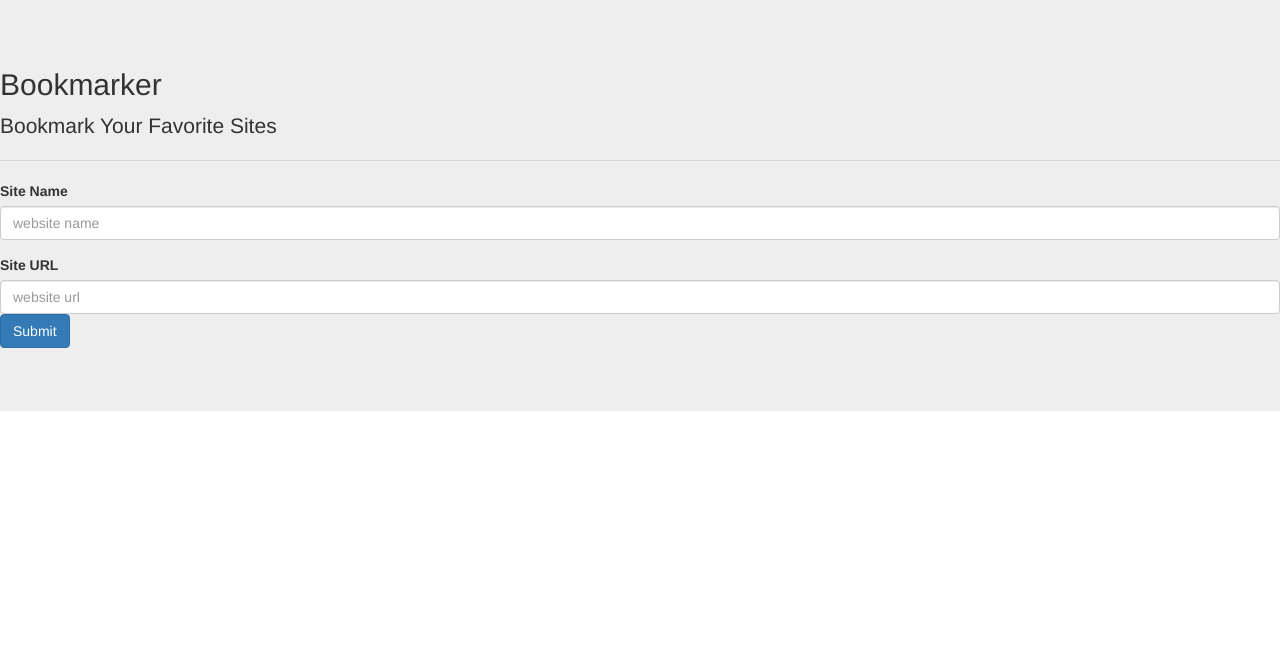
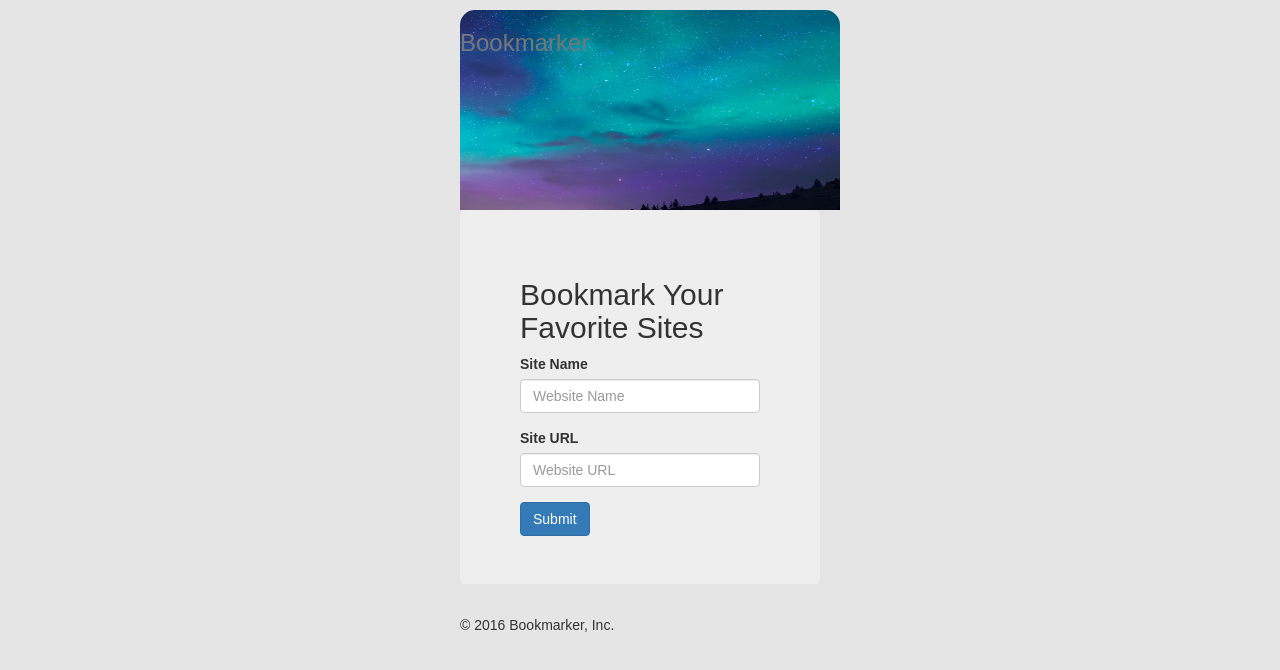
Before and after one commit to jselby2415/frontend-portfolio, a website: page bookmark/index.html in a window 1280 px wide. Drawn offline with nearby package versions, Linux system fonts and the light colour scheme; files that its build step writes are made by us from their sources; files whose address does not match are found by name.

Commit message:
front end apps

```diff
--- a/bookmark/index.html
+++ b/bookmark/index.html
@@ -1,32 +1,117 @@
-<!DOCTYPE HTML>
+
+
+<!DOCTYPE html>
+
 <html lang="en">
+
 <head>
+
 <meta charset="utf-8">
-  	<meta http-equiv="X-UA-Compatible" content="IE-edge">
-  	<meta name="view port" content="width=device-width, initial-scale=1">
-  	<title>BookMark</title>
+
+<meta http-equiv="X-UA-Compatible" content="IE=edge">
+
+<meta name="viewport" content="width=device-width, initial-scale=1">
+
+<title>Site Bookmarker</title>
+
+
 
 <!-- Bootstrap core CSS -->
+
 <link href="css/bootstrap.min.css" rel="stylesheet">
+
+<link href="css/style.css" rel="stylesheet">
+
 </head>
 
-   <body>
+
+
+<body onload="fetchBookmarks()">
+
+
+
+<div class="container">
+
+<div class="header clearfix">
+
+<nav>
+
+
+
+</nav>
+
+<h3 class="text-muted">Bookmarker</h3>
+
+</div>
+
+
+
 <div class="jumbotron">
-      <h2 class="display-4">Bookmarker</h2>
-      <p class="lead">Bookmark Your Favorite Sites</p>
-      <hr class="my-4">
+
+<h2>Bookmark Your Favorite Sites</h2>
+
 <form id="myForm">
+
 <div class="form-group">
+
 <label>Site Name</label>
-    	<input type="text" class="form-control" id="sitename" placeholder="website name">
+
+<input type="text" class="form-control" id="siteName" placeholder="Website Name">
+
 </div>
+
+<div class="form-group">
+
+<label>Site URL</label>
+
+<input type="text" class="form-control" id="siteUrl" placeholder="Website URL">
+
+</div>
+
+<button type="submit" class="btn btn-primary">Submit</button>
+
 </form>
-      <form id="myForm">
-     	<div class="form-group">
-     	<label>Site URL</label>
-     	<input type="text" class="form-control" id="siteurl" placeholder="website url">
-      <button type="submit" class="btn btn-primary">Submit</button>
+
 </div>
-      </form>
-      </p>
+
+
+
+<div class="row marketing">
+
+<div class="col-lg-12">
+
+<div id="bookmarksResults"></div>
+
 </div>
+
+</div>
+
+
+
+<footer class="footer">
+
+<p>&copy; 2016 Bookmarker, Inc.</p>
+
+</footer>
+
+
+
+</div> <!-- /container -->
+
+
+
+<script
+
+src="https://code.jquery.com/jquery-3.1.1.js"
+
+integrity="sha256-16cdPddA6VdVInumRGo6IbivbERE8p7CQR3HzTBuELA="
+
+crossorigin="anonymous"></script>
+
+<script src="js/bootstrap.min.js"></script>
+
+<script src="js/main.js"></script>
+
+</body>
+
+</html>
```
Lines whose indentation alone changed are shown as unchanged.
